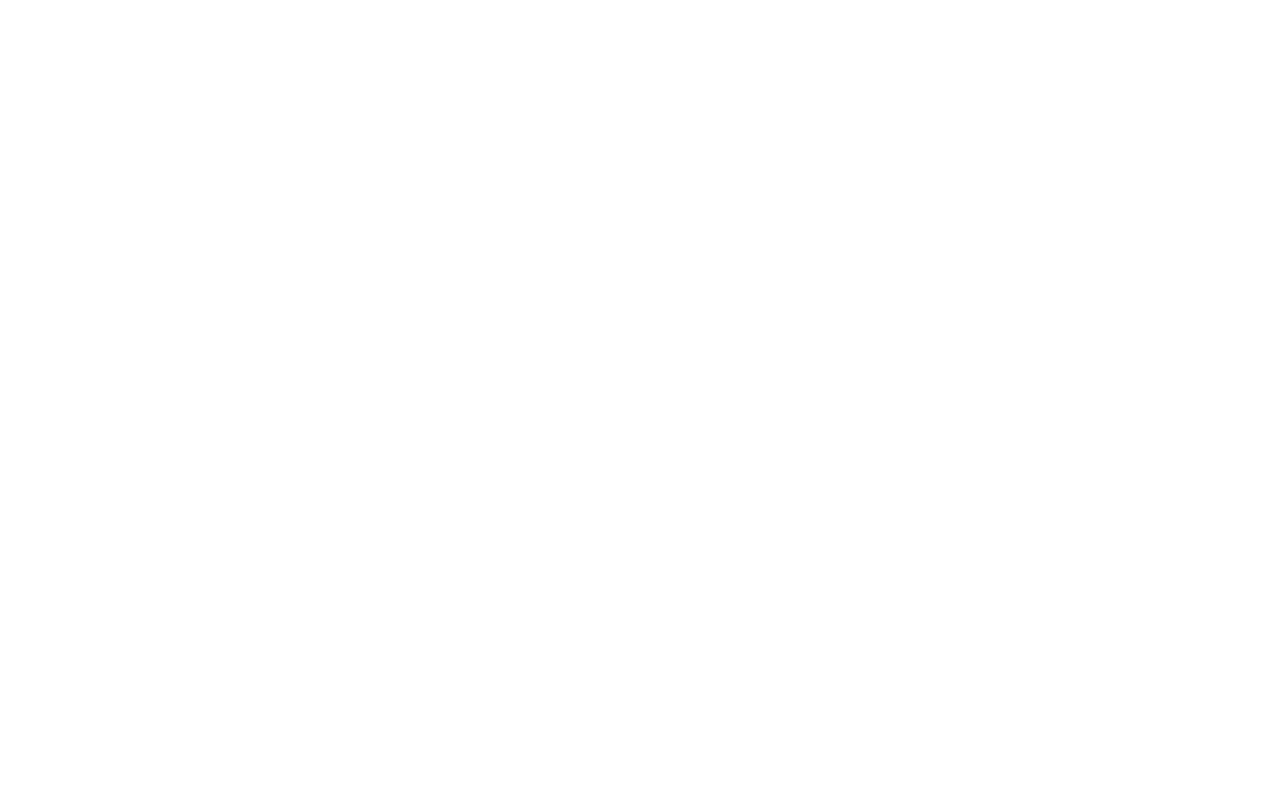
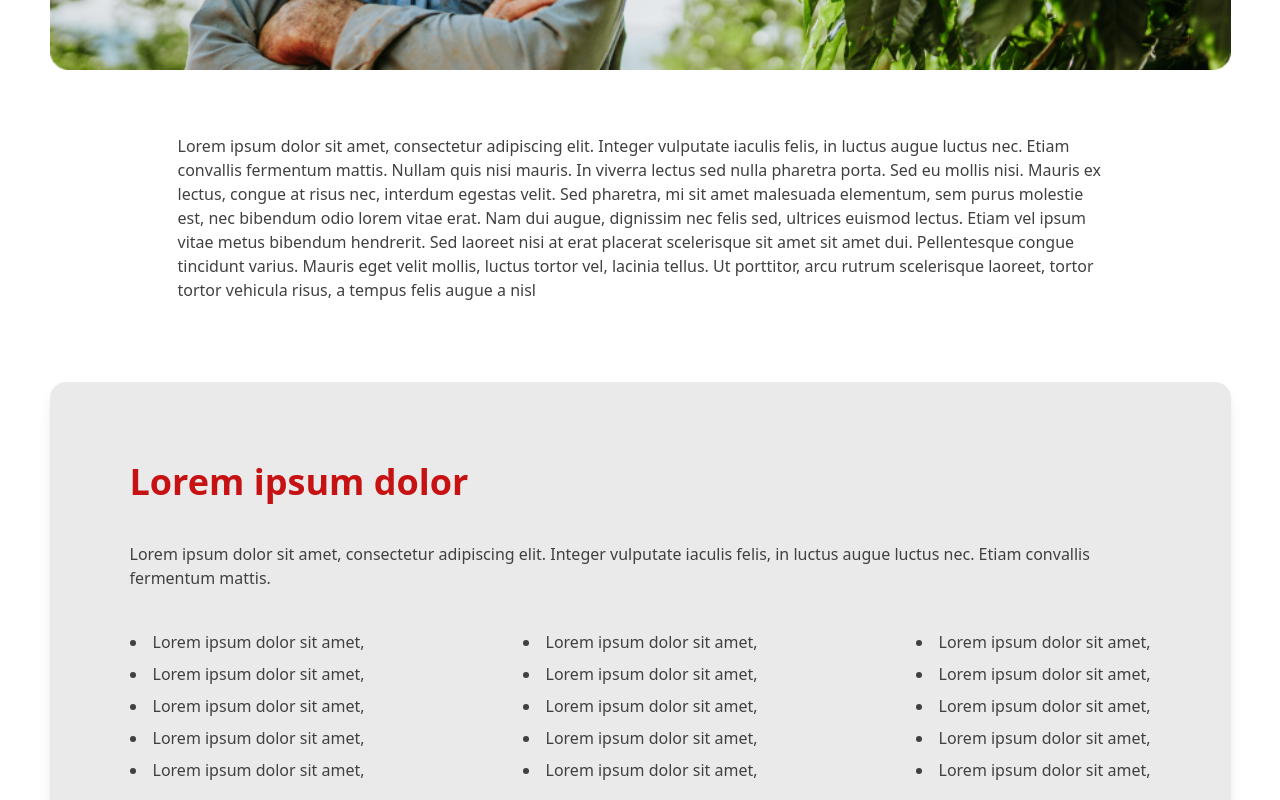
Before and after one commit to bruno-c-137/Projeto-Ricardo-Vale, a Next.js app: page /bandeiras/interno in a window 1280 px wide. Shown: the part 840-1640 px from the top of the page. Before the commit the page ends 800 px from the top, so only its background shows below. Built offline with nearby package versions, Linux system fonts and the light colour scheme.

Commit message:
bandeiras interno

```diff
--- a/src/app/(home)/sections/mapa/index.tsx
+++ b/src/app/(home)/sections/mapa/index.tsx
@@ -31,7 +31,7 @@ export default function Mapa() {
               <Popup>
                 <p className="title-popup">Câmara dos Deputados</p>
                 <p className="text-popup">
-                  alácio do Congresso Nacional - Praça dos Três Poderes Brasília
+                  Palácio do Congresso Nacional - Praça dos Três Poderes Brasília
                   - DF - Brasil - CEP 70160-900
                 </p>
                 {/* <p className="text-popup">curtidas: <strong>{items.likes}</strong></p> */}
--- a/src/app/bandeiras/interno/page.tsx
+++ b/src/app/bandeiras/interno/page.tsx
@@ -1,8 +1,10 @@
 import Image from "next/image";
 import ImgRicardo from "@/assets/images/img-ricardo-header-2.webp";
+import BannerBandeiraInterno from "@/assets/images/banner-bandeira-interna.webp";
 import IconStarsWhiteSmall from "@/assets/images/icons/iconStarWhiteSmall.svg.svg";
 import IconStarsWhiteMedium from "@/assets/images/icons/iconStarWhiteMedium.svg";
 import IconStarsWhiteBig from "@/assets/images/icons/iconStarWhiteBig.svg";
+import SubFooter from "@/components/subFooter";
 export default function Interno() {
   return (
     <div className="interno">
@@ -40,6 +42,102 @@ export default function Interno() {
           </div>
         </div>
       </div>
+      <div className="mb-28">
+        <div className="container">
+          <div className="mb-16">
+            <Image src={BannerBandeiraInterno} className="w-full" alt="" />
+          </div>
+          <div className="mb-20">
+            <p className="text-[#404040] text-base  sm:px-20 md:px-32">
+              Lorem ipsum dolor sit amet, consectetur adipiscing elit. Integer
+              vulputate iaculis felis, in luctus augue luctus nec. Etiam
+              convallis fermentum mattis. Nullam quis nisi mauris. In viverra
+              lectus sed nulla pharetra porta. Sed eu mollis nisi. Mauris ex
+              lectus, congue at risus nec, interdum egestas velit. Sed pharetra,
+              mi sit amet malesuada elementum, sem purus molestie est, nec
+              bibendum odio lorem vitae erat. Nam dui augue, dignissim nec felis
+              sed, ultrices euismod lectus. Etiam vel ipsum vitae metus bibendum
+              hendrerit. Sed laoreet nisi at erat placerat scelerisque sit amet
+              sit amet dui. Pellentesque congue tincidunt varius. Mauris eget
+              velit mollis, luctus tortor vel, lacinia tellus. Ut porttitor,
+              arcu rutrum scelerisque laoreet, tortor tortor vehicula risus, a
+              tempus felis augue a nisl
+            </p>
+          </div>
+          <div className="bg-[#EAEAEA] rounded-2xl p-7 sm:px-10 md:p-20 shadow-lg">
+            <p className="text-vermelho-1 text-3xl sm:text-4xl mb-10">
+              <strong>Lorem ipsum dolor</strong>
+            </p>
+            <p className="text-[#404040] text-base mb-10">
+              Lorem ipsum dolor sit amet, consectetur adipiscing elit. Integer
+              vulputate iaculis felis, in luctus augue luctus nec. Etiam
+              convallis fermentum mattis.
+            </p>
+            <div className="sm:flex justify-between">
+              <div className="mb-5 sm:mb-0">
+                <ul>
+                  <li className="list-disc text-[#404040] text-base mb-2 list-inside">
+                    Lorem ipsum dolor sit amet,
+                  </li>
+                  <li className="list-disc text-[#404040] text-base mb-2 list-inside">
+                    Lorem ipsum dolor sit amet,
+                  </li>
+                  <li className="list-disc text-[#404040] text-base mb-2 list-inside">
+                    Lorem ipsum dolor sit amet,
+                  </li>
+                  <li className="list-disc text-[#404040] text-base mb-2 list-inside">
+                    Lorem ipsum dolor sit amet,
+                  </li>
+                  <li className="list-disc text-[#404040] text-base list-inside">
+                    Lorem ipsum dolor sit amet,
+                  </li>
+                </ul>
+              </div>
+              <div className="mb-5 sm:mb-0">
+                <ul>
+                  <li className="list-disc text-[#404040] text-base mb-2 list-inside">
+                    Lorem ipsum dolor sit amet,
+                  </li>
+                  <li className="list-disc text-[#404040] text-base mb-2 list-inside">
+                    Lorem ipsum dolor sit amet,
+                  </li>
+                  <li className="list-disc text-[#404040] text-base mb-2 list-inside">
+                    Lorem ipsum dolor sit amet,
+                  </li>
+                  <li className="list-disc text-[#404040] text-base mb-2 list-inside">
+                    Lorem ipsum dolor sit amet,
+                  </li>
+                  <li className="list-disc text-[#404040] text-base list-inside">
+                    Lorem ipsum dolor sit amet,
+                  </li>
+                </ul>
+              </div>
+              <div>
+                <ul>
+                  <li className="list-disc text-[#404040] text-base mb-2 list-inside">
+                    Lorem ipsum dolor sit amet,
+                  </li>
+                  <li className="list-disc text-[#404040] text-base mb-2 list-inside">
+                    Lorem ipsum dolor sit amet,
+                  </li>
+                  <li className="list-disc text-[#404040] text-base mb-2 list-inside">
+                    Lorem ipsum dolor sit amet,
+                  </li>
+                  <li className="list-disc text-[#404040] text-base mb-2 list-inside">
+                    Lorem ipsum dolor sit amet,
+                  </li>
+                  <li className="list-disc text-[#404040] text-base list-inside">
+                    Lorem ipsum dolor sit amet,
+                  </li>
+                </ul>
+              </div>
+            </div>
+          </div>
+        </div>
+      </div>
+      <div>
+        <SubFooter />
+      </div>
     </div>
   );
 }
```
Also changed, not shown: src/assets/images/banner-bandeira-interna.webp (added).
